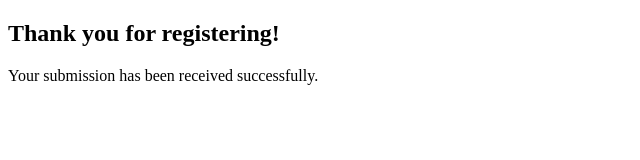
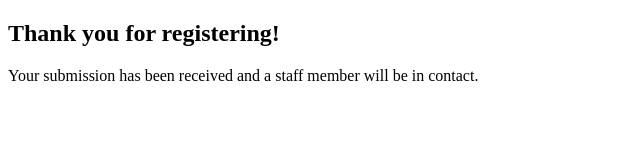
Before and after one commit to KUAdmin25/whanausaver-Admin, a plain HTML site: page thankyou.html in a window 1280 px wide. Shown: the whole page, without its empty margins (0-640 px from the left). Drawn offline with Linux system fonts and the light colour scheme.

Commit message:
Update thankyou.html

```diff
--- a/thankyou.html
+++ b/thankyou.html
@@ -7,6 +7,6 @@
 </head>
 <body>
     <h2>Thank you for registering!</h2>
-    <p>Your submission has been received successfully.</p>
+    <p>Your submission has been received and a staff member will be in contact.</p>
 </body>
 </html>
```
